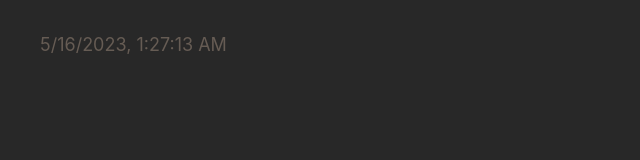
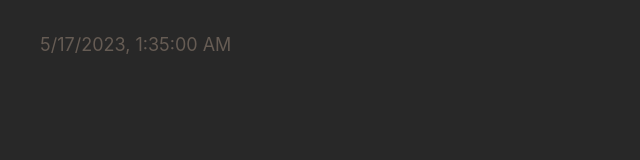
Before and after one commit to ravana69/lokam, a plain HTML site: page index.html in a window 1280 px wide. Shown: the full height of the page, 0-640 px from the left. Drawn offline with Linux system fonts and the light colour scheme.

Commit message:
deploy: 946d6f5a1794919802da6f47640d34baadc1ea80

```diff
--- a/index.html
+++ b/index.html
@@ -17,8 +17,8 @@
     <!-- %after-body-begin.html% -->
 
     <footer>
-      <a class="footer-link" href="https://github.com/ravana69/lokam/actions/runs/4986839824">
-        <time id="build-timestamp" datetime="2023-05-16T01:27:13.956Z">2023-05-16T01:27:13.956Z</time>
+      <a class="footer-link" href="https://github.com/ravana69/lokam/actions/runs/4998360819">
+        <time id="build-timestamp" datetime="2023-05-17T01:35:00.101Z">2023-05-17T01:35:00.101Z</time>
       </a>
       <a class="footer-link" href="https://github.com/osmoscraft/osmosfeed">osmosfeed 1.15.1</a>
     </footer>
```
Also changed, not shown: 1 other file.
